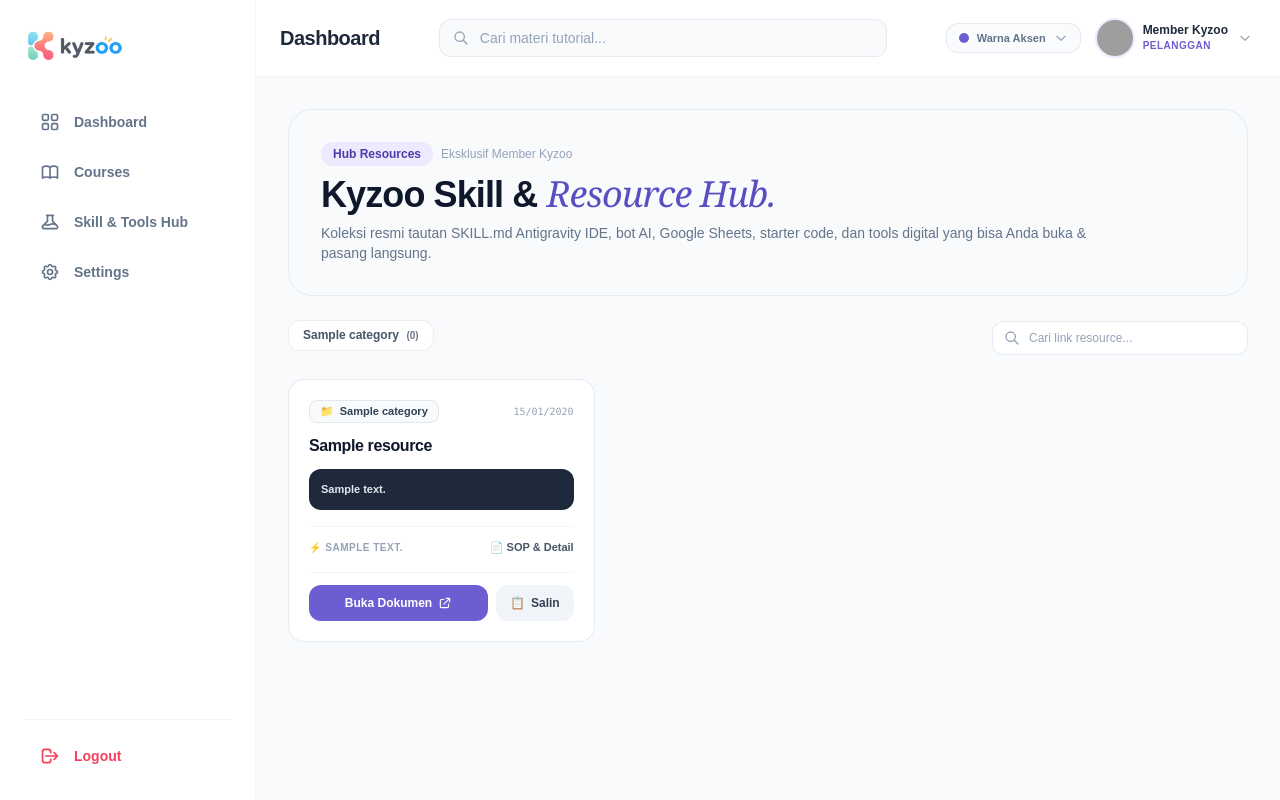
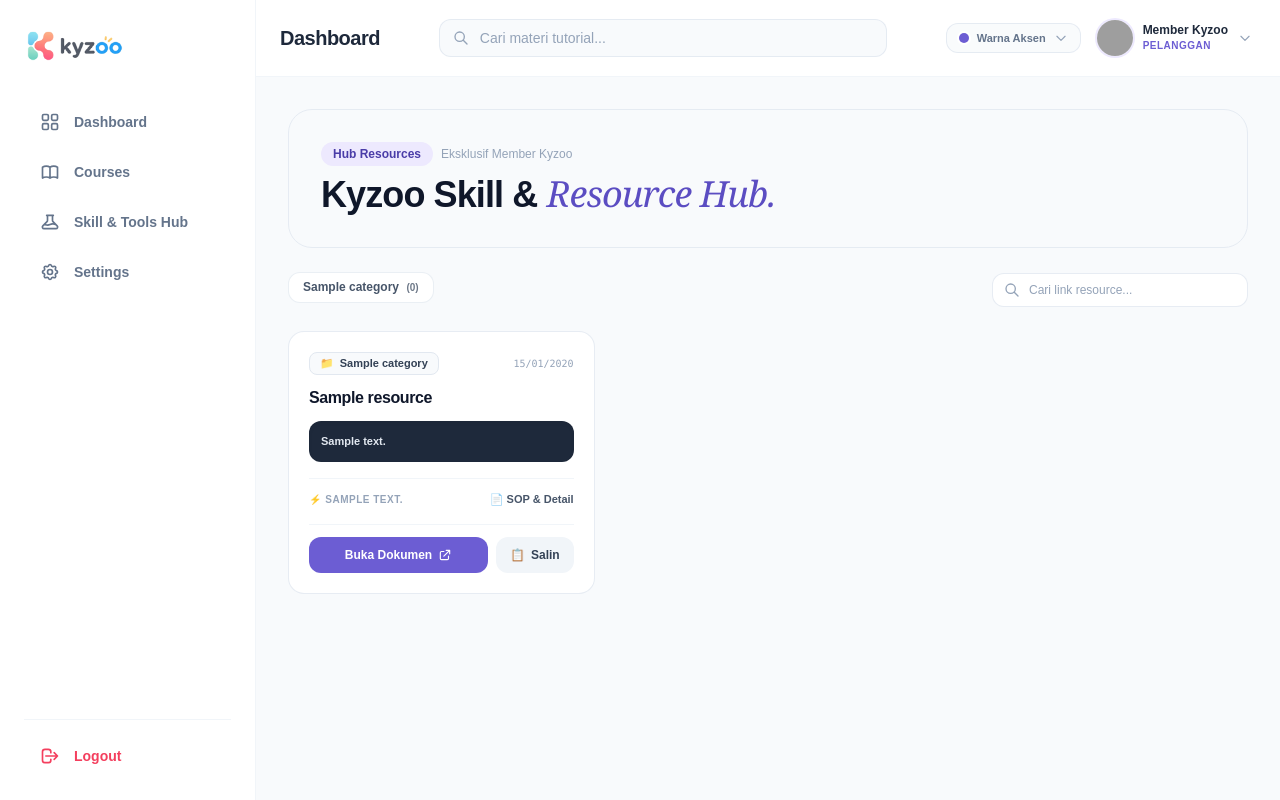
Before and after one commit to dimaspngstuu/kyzoo_lms, a Node server app: template views/hub.ejs in a window 1280 px wide. Run offline with Node 20, Linux system fonts and the light colour scheme; the template is opened without the code that fills it: most values are stand-ins (such as "Sample title", 1, 10 or a date in 2020); some libraries are stand-ins or nearby versions; some web fonts are replaced; grey boxes are pictures that could not be loaded.

Commit message:
style: remove subtitle description in resource hub header

```diff
--- a/views/hub.ejs
+++ b/views/hub.ejs
@@ -15,9 +15,6 @@
       <h1 class="text-2xl sm:text-3xl lg:text-4xl font-extrabold text-slate-900 tracking-tight leading-tight">
         Kyzoo Skill & <span class="font-accent font-normal italic text-brand-600">Resource Hub.</span>
       </h1>
-      <p class="text-xs sm:text-sm text-slate-500 font-medium mt-2 leading-relaxed">
-        Koleksi resmi tautan SKILL.md Antigravity IDE, bot AI, Google Sheets, starter code, dan tools digital yang bisa Anda buka & pasang langsung.
-      </p>
     </div>
   </div>
 
```
